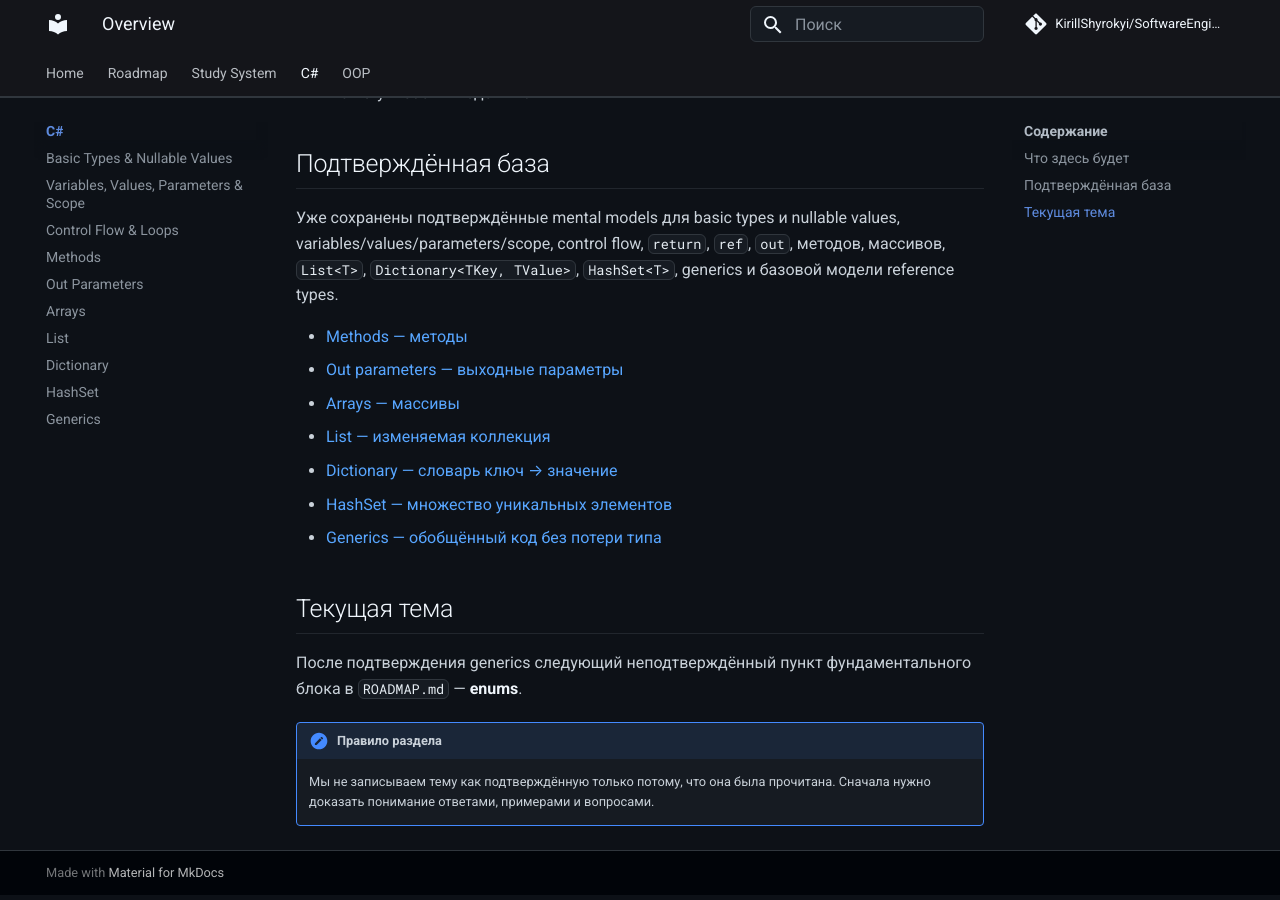
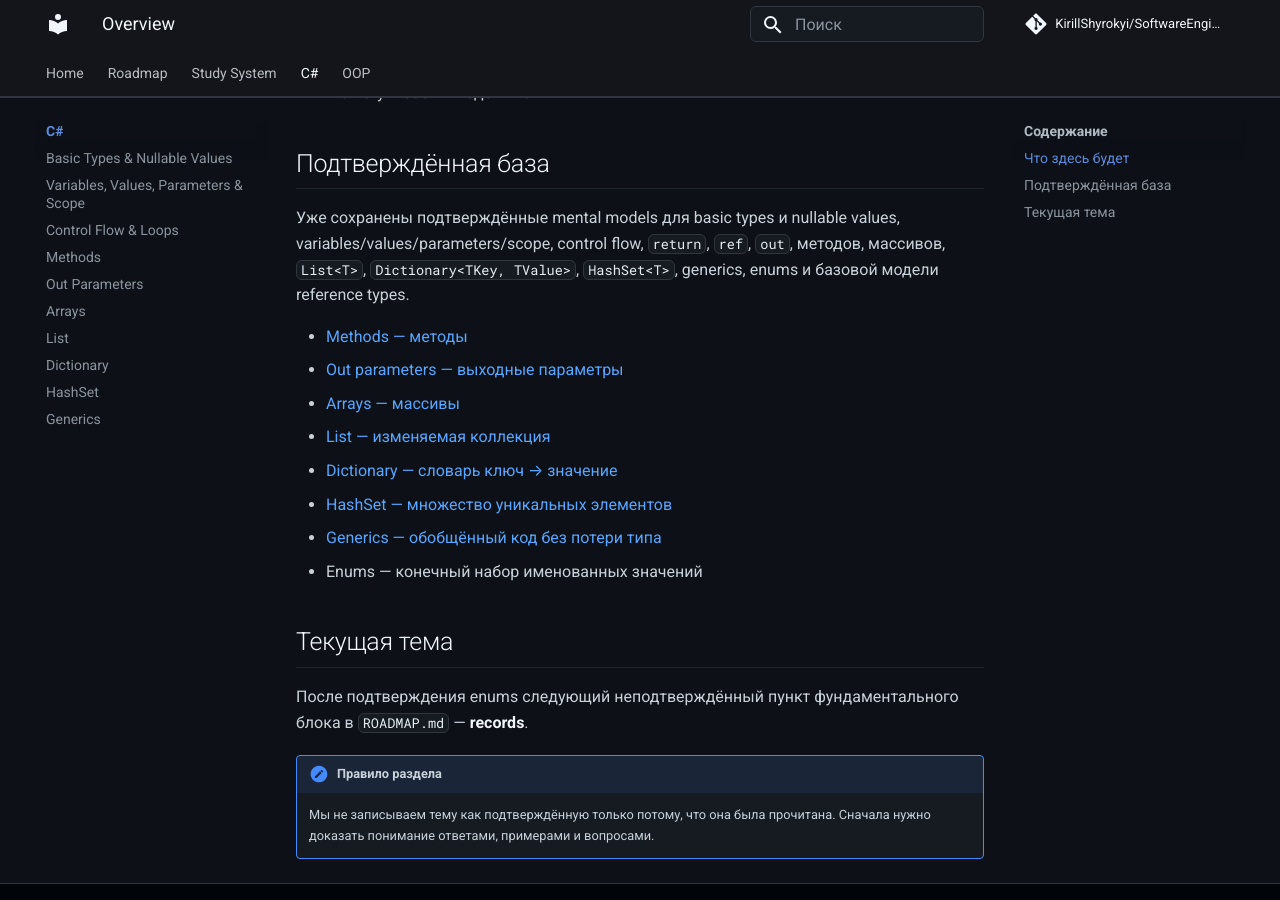
Before and after one commit to KirillShyrokyi/SoftwareEngineeringBase, an MkDocs documentation site: the page built from docs/csharp/index.md, in a window 1280 px wide and 900 px high, scrolled down 628 px. Built offline with MkDocs 1.6.1 and Material for MkDocs 9.7.7, drawn with Linux system fonts in a browser that asks for light colours; comment, search, counter and statistics services are not loaded.

Commit message:
docs(csharp): advance to records

```diff
--- a/docs/csharp/index.md
+++ b/docs/csharp/index.md
@@ -17,7 +17,7 @@
 
 ## Подтверждённая база
 
-Уже сохранены подтверждённые mental models для basic types и nullable values, variables/values/parameters/scope, control flow, `return`, `ref`, `out`, методов, массивов, `List<T>`, `Dictionary<TKey, TValue>`, `HashSet<T>`, generics и базовой модели reference types.
+Уже сохранены подтверждённые mental models для basic types и nullable values, variables/values/parameters/scope, control flow, `return`, `ref`, `out`, методов, массивов, `List<T>`, `Dictionary<TKey, TValue>`, `HashSet<T>`, generics, enums и базовой модели reference types.
 
 - [Methods — методы](methods.md)
 - [Out parameters — выходные параметры](out-parameters.md)
@@ -26,10 +26,11 @@
 - [Dictionary<TKey, TValue> — словарь ключ → значение](dictionary.md)
 - [HashSet<T> — множество уникальных элементов](hashset.md)
 - [Generics — обобщённый код без потери типа](generics.md)
+- Enums — конечный набор именованных значений
 
 ## Текущая тема
 
-После подтверждения generics следующий неподтверждённый пункт фундаментального блока в `ROADMAP.md` — **enums**.
+После подтверждения enums следующий неподтверждённый пункт фундаментального блока в `ROADMAP.md` — **records**.
 
 !!! note "Правило раздела"
     Мы не записываем тему как подтверждённую только потому, что она была прочитана. Сначала нужно доказать понимание ответами, примерами и вопросами.
```
